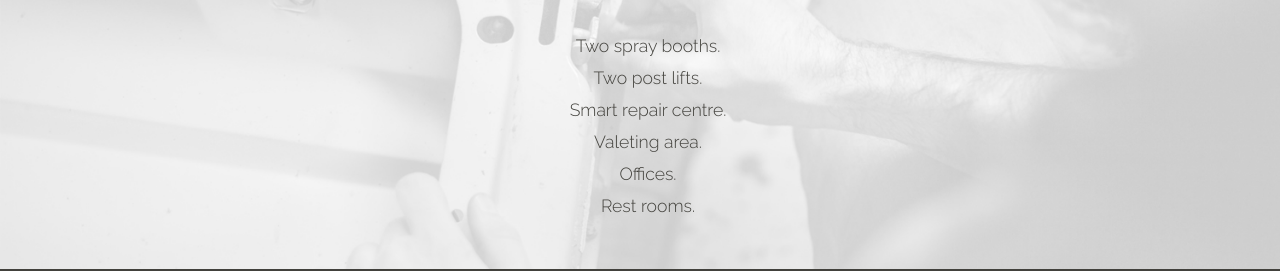
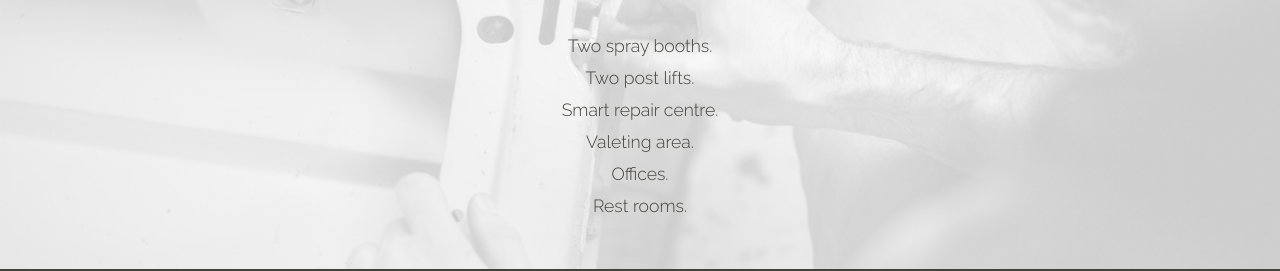
Before and after one commit to cameronspixels/BBR, a plain HTML site: page page/about-us.html in a window 1280 px wide. Shown: the part 2283-2554 px from the top of the page. Drawn offline with nearby package versions, Linux system fonts and the light colour scheme; some packages are replaced by stand-ins of ours; files whose address does not match are found by name.

Commit message:
Fixed margin on a list.

```diff
--- a/sass/style.scss
+++ b/sass/style.scss
@@ -365,7 +365,7 @@ body {
     text-align: center;
   }
   .center--list--item {
-    margin: 0 0 0 1rem;
+    margin: 0;
     padding: 0.2rem 0 0 0;
   }
   .section--image {
```
Also changed, not shown: sass/style.css, 1 other file.
